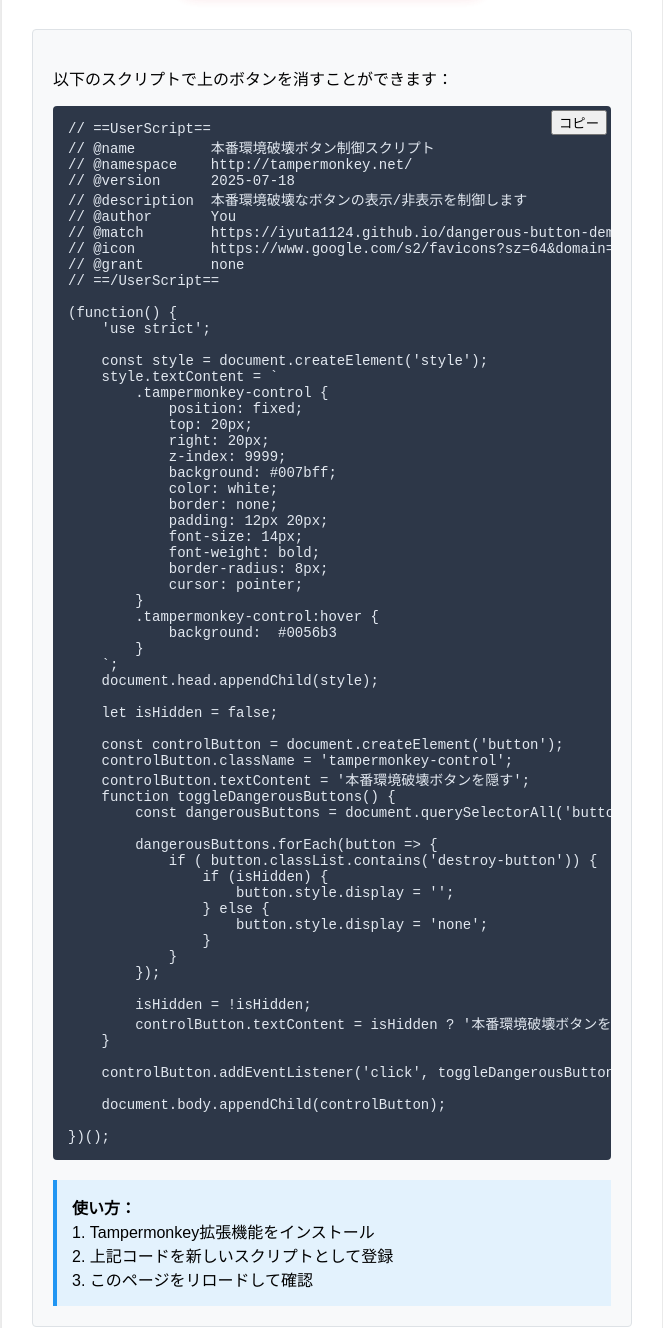
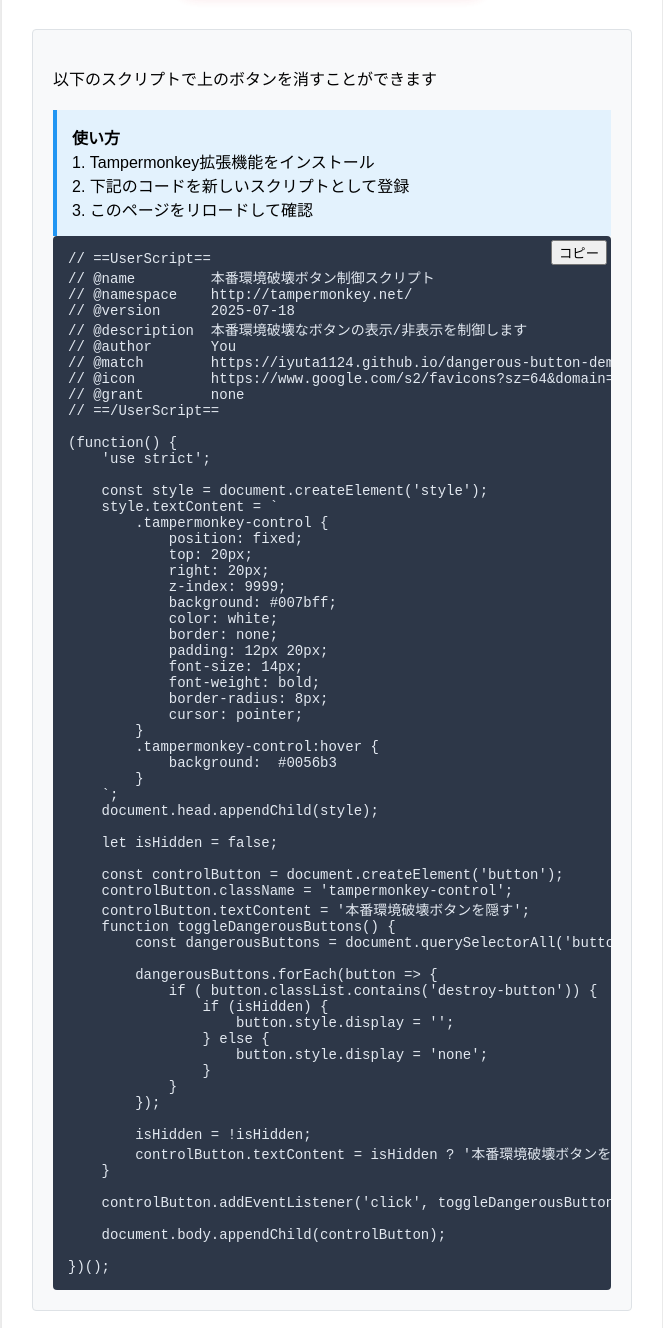
Before and after one commit to iyuta1124/dangerous-button-demo, a plain HTML site: page index.html in a window 1280 px wide. Shown: the part 340-1668 px from the top of the page, without its empty margins (308-971 px from the left). Drawn offline with Linux system fonts and the light colour scheme.

Commit message:
軽微な修正

```diff
--- a/index.html
+++ b/index.html
@@ -21,8 +21,13 @@
       </div>
 
       <div class="code-section">
-        <p>以下のスクリプトで上のボタンを消すことができます：</p>
-
+        <p>以下のスクリプトで上のボタンを消すことができます</p>
+        <div class="usage">
+            <strong>使い方</strong><br />
+            1. Tampermonkey拡張機能をインストール<br />
+            2. 下記のコードを新しいスクリプトとして登録<br />
+            3. このページをリロードして確認
+          </div>
         <div style="position: relative">
           <button
             onclick="copyCode(this)"
@@ -35,12 +40,7 @@
           </div>
         </div>
 
-        <div class="usage">
-          <strong>使い方：</strong><br />
-          1. Tampermonkey拡張機能をインストール<br />
-          2. 上記コードを新しいスクリプトとして登録<br />
-          3. このページをリロードして確認
-        </div>
+
       </div>
     </div>
 
```
